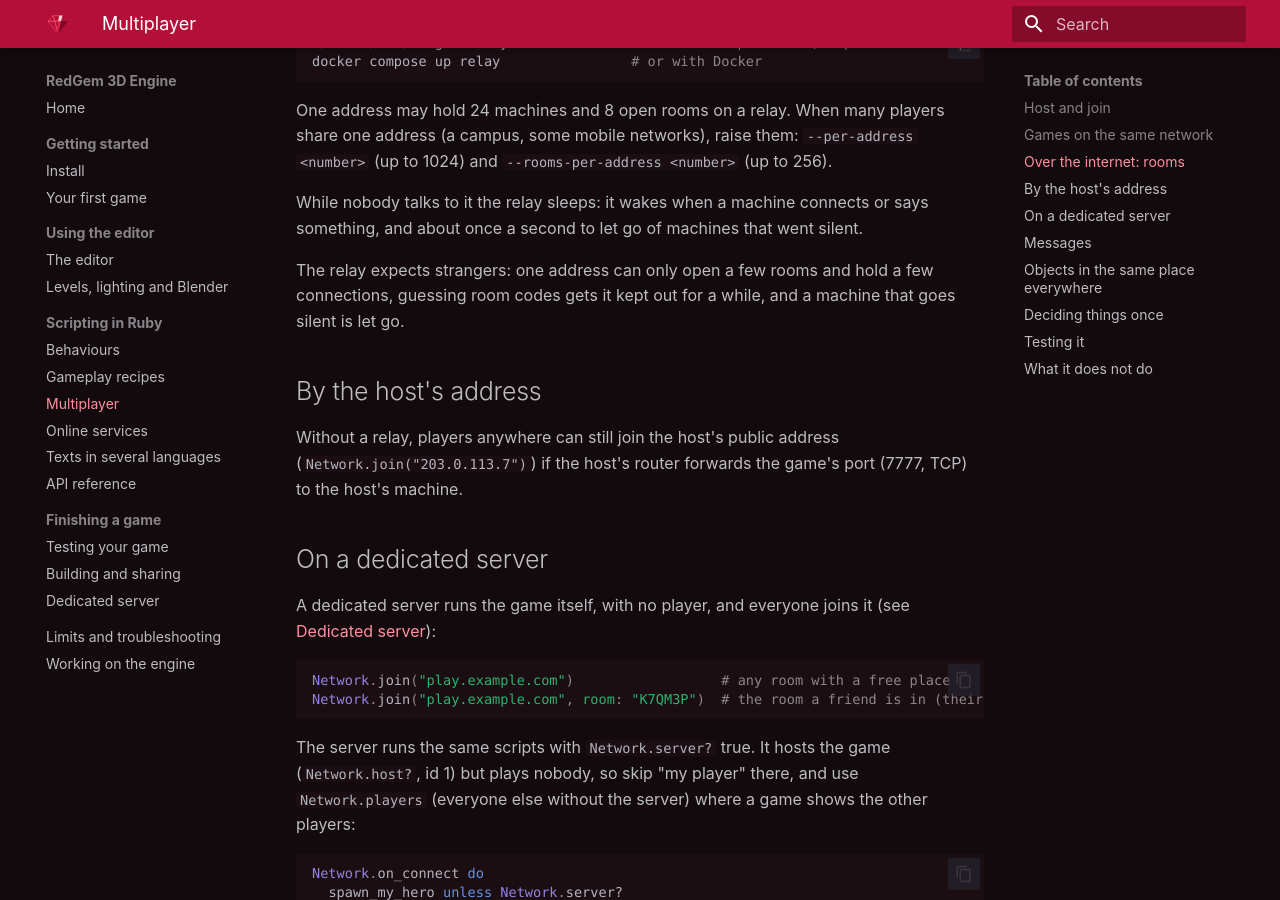
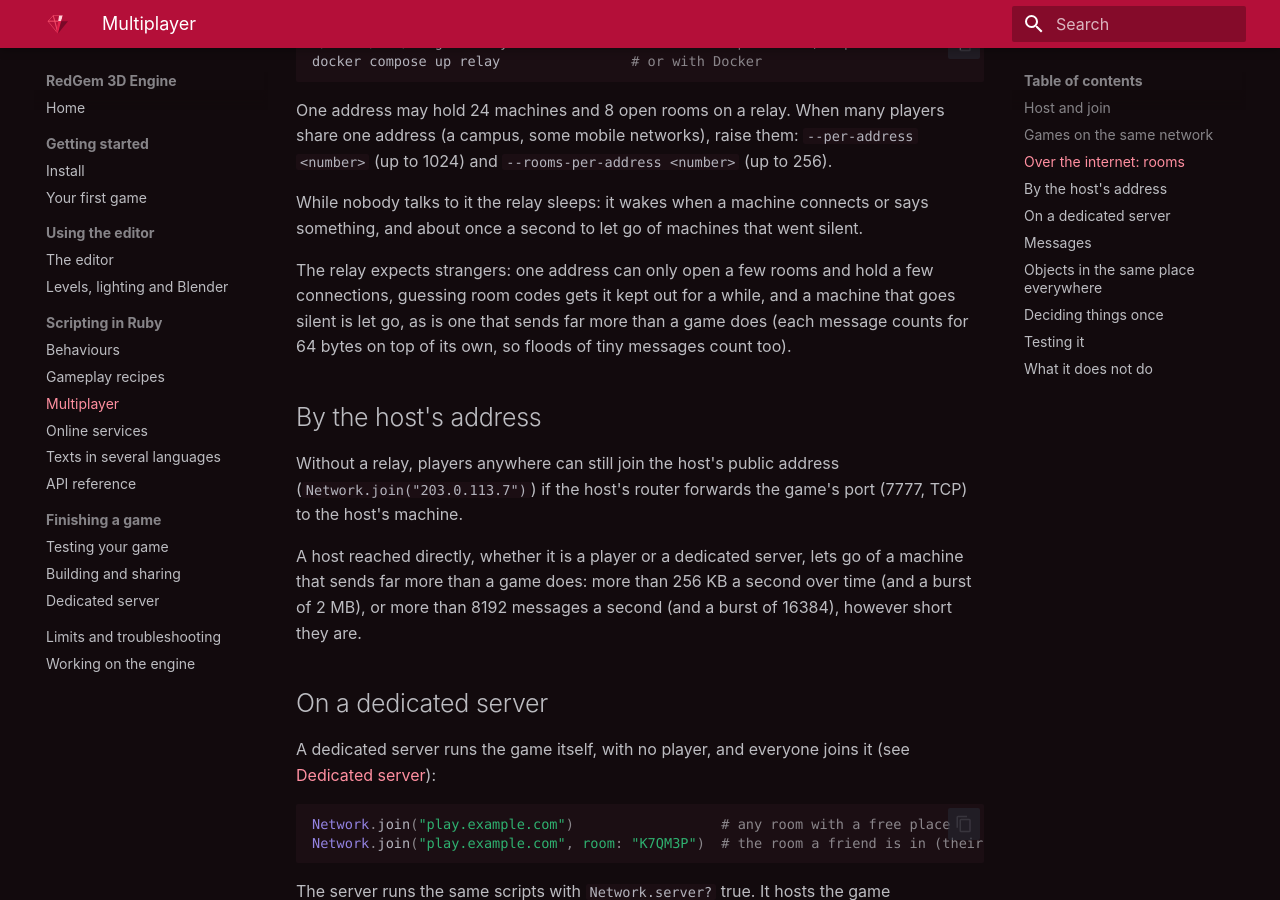
Before and after one commit to carlosdanielpohlod/redgem, an MkDocs documentation site: the page built from docs/scripting/multiplayer.md, in a window 1280 px wide and 900 px high, scrolled down 2193 px. Built offline with MkDocs 1.6.1 and Material for MkDocs 9.7.7, drawn with Linux system fonts in a browser that asks for light colours.

Commit message:
Document the hosts' limits and what the audit left open

```diff
--- a/docs/scripting/multiplayer.md
+++ b/docs/scripting/multiplayer.md
@@ -93,13 +93,19 @@ While nobody talks to it the relay sleeps: it wakes when a machine connects or s
 and about once a second to let go of machines that went silent.
 
 The relay expects strangers: one address can only open a few rooms and hold a few connections,
-guessing room codes gets it kept out for a while, and a machine that goes silent is let go.
+guessing room codes gets it kept out for a while, and a machine that goes silent is let go, as is
+one that sends far more than a game does (each message counts for 64 bytes on top of its own, so
+floods of tiny messages count too).
 
 ## By the host's address
 
 Without a relay, players anywhere can still join the host's public address
 (`Network.join("203.0.113.7")`) if the host's router forwards the game's port (7777, TCP) to the
 host's machine.
+
+A host reached directly, whether it is a player or a dedicated server, lets go of a machine that
+sends far more than a game does: more than 256 KB a second over time (and a burst of 2 MB), or
+more than 8192 messages a second (and a burst of 16384), however short they are.
 
 ## On a dedicated server
 
```
Also changed, not shown: KNOWN_LIMITATIONS.md (+24 -0 lines), docs/scripting/online-services.md (+4 -1 lines).
